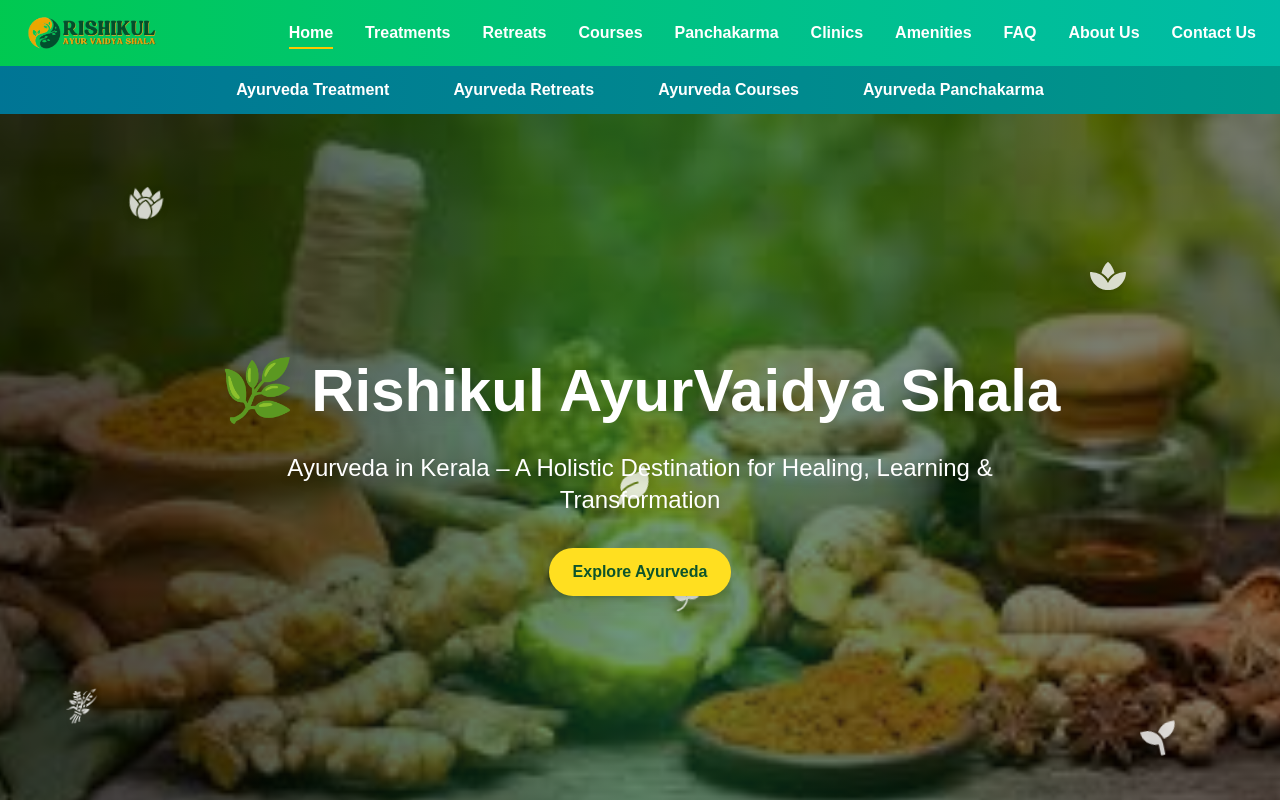
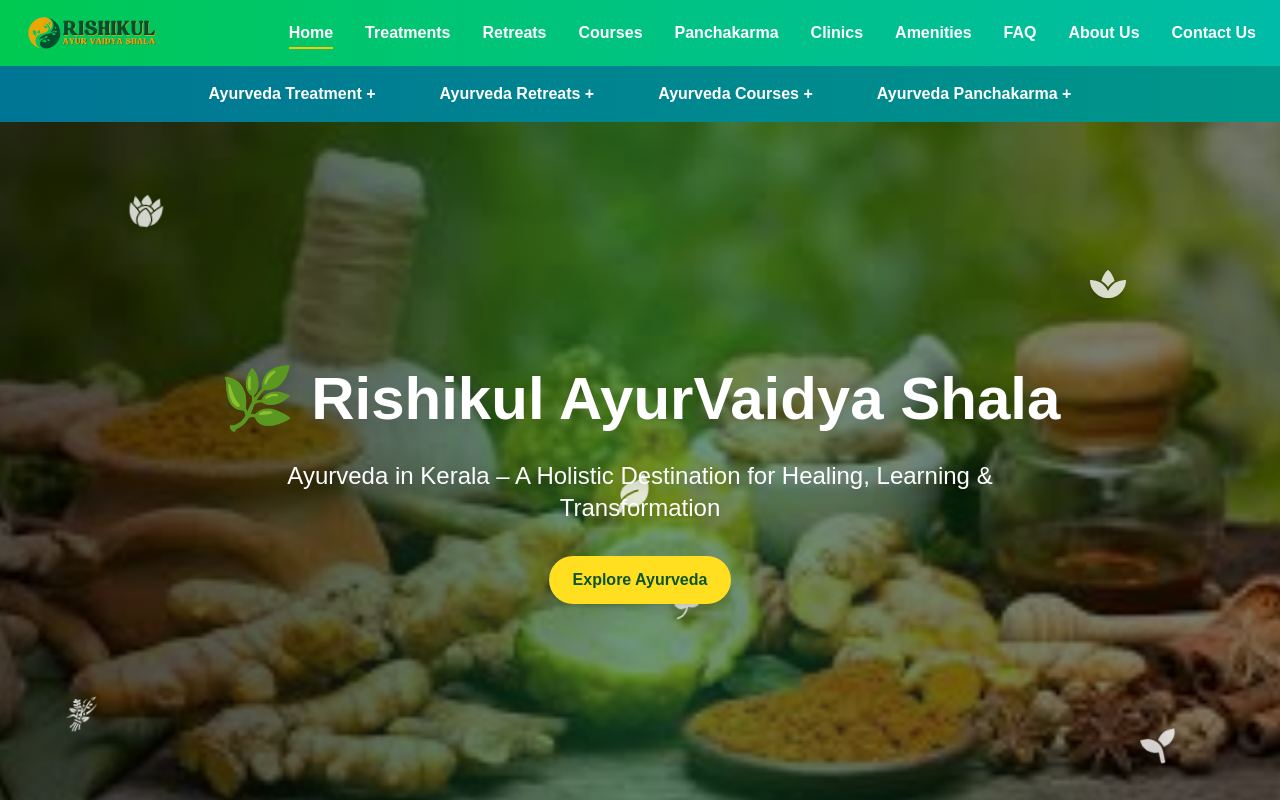
Before and after one commit to SanthoshKumar020/ayurvaidyashala, a Next.js app: page / in a window 1280 px wide. Shown: the top 800 px of the page. Built offline with nearby package versions, Linux system fonts and the light colour scheme.

Commit message:
Update Dropdown.tsx

```diff
--- a/components/Header/Dropdown.tsx
+++ b/components/Header/Dropdown.tsx
@@ -10,31 +10,22 @@
 
 const Dropdown: React.FC<DropdownProps> = ({ title, items, isOpen, onOpen, onClose }) => (
   <div
-    className="relative"
+    className="relative cursor-pointer px-3 py-1 rounded-md transition-colors duration-200"
     onMouseEnter={onOpen}
     onMouseLeave={onClose}
-    tabIndex={0} // for keyboard accessibility
     style={{
-      transition: 'background 0.3s',
       backgroundColor: isOpen ? '#fde047' : 'transparent',
-      borderRadius: isOpen ? '6px' : undefined,
-      color: isOpen ? '#222' : '#fff', // adjust text color for visibility
-      cursor: 'pointer',
-      padding: '0 0.75rem',
+      color: isOpen ? '#222' : '#fff',
     }}
   >
-    <span>{title}</span>
+    <span>{title} &#x2b;</span>
     {isOpen && (
-      <div
-        className="absolute left-0 mt-2 w-40 bg-white shadow-lg rounded z-10"
-        style={{ color: '#222' }}
-      >
+      <div className="absolute left-0 mt-2 w-56 bg-white shadow-lg rounded z-10">
         {items.map((item) => (
           <a
             key={item.label}
             href={item.href}
-            className="block px-4 py-2 hover:bg-gray-100"
-            style={{ color: '#222', textDecoration: 'none' }}
+            className="block px-4 py-2 hover:bg-gray-100 text-gray-900 text-sm"
           >
             {item.label}
           </a>
```
